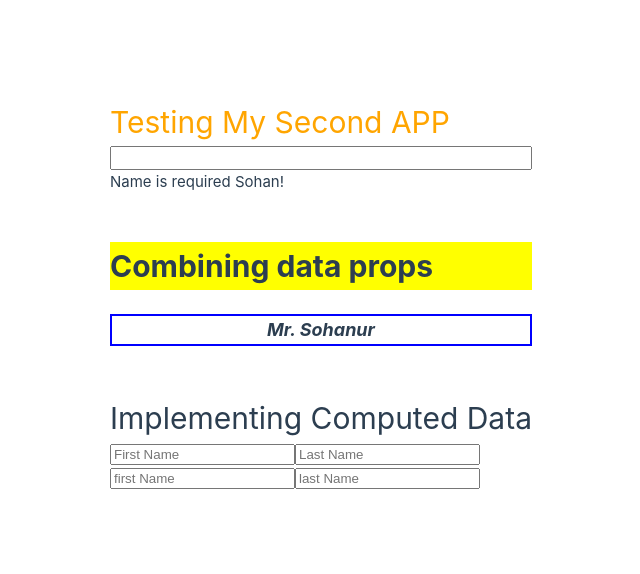
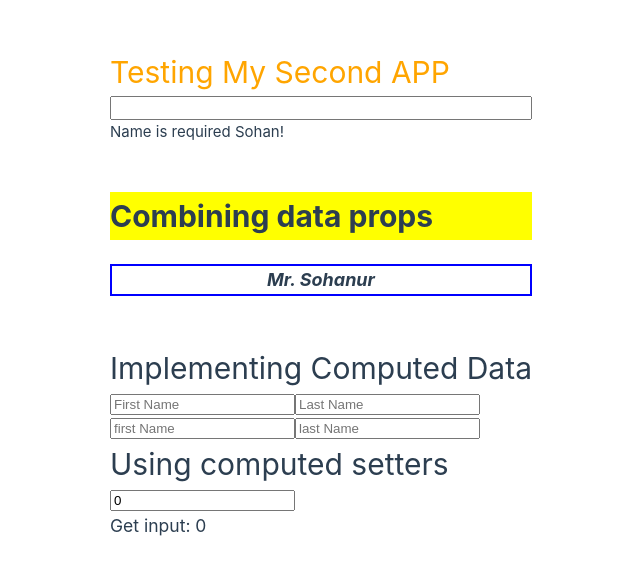
Before and after one commit to ProgrammerSohan/Vue-Js3_Frontend-Dev, a Vue app in the folder s2_ch2/second-app-ch2/: page / in a window 1280 px wide. Shown: the part 106-680 px from the top of the page, without its empty margins (108-748 px from the left). Built offline with nearby package versions, Linux system fonts and the light colour scheme.

Commit message:
2.02_using computed setters(a)

```diff
--- a/s2_ch2/second-app-ch2/src/App.vue
+++ b/s2_ch2/second-app-ch2/src/App.vue
@@ -10,6 +10,8 @@
   <Exercise2a />
   <br>
   <Testex21 />
+  <br>
+  <Exercise202/>
 
 </template>
 <script>
@@ -18,6 +20,7 @@
   import Computedproperty1 from './components/Computed-property1.vue'
   import Exercise2a from './components/Exercise2-01.vue'
   import Testex21 from './components/Testex21.vue'
+  import Exercise202 from './components/Exercise2-02.vue'
 
 export default{
   components: {
@@ -25,7 +28,9 @@
     Computedproperty0,
     Computedproperty1,
     Exercise2a,
-    Testex21
+    Testex21,
+    Exercise202
+
   }
 
 
--- /dev/null
+++ b/s2_ch2/second-app-ch2/src/components/Exercise2-02.vue
@@ -0,0 +1,37 @@
+<template lang="">
+    <div class="container">
+        <h1>Using computed setters</h1>
+        <input type="number" v-model="incrementOne">
+        <h3>Get input: {{ incrementOne }}</h3>
+    </div>
+</template>
+<script>
+    export default {
+
+        data(){
+            return {
+                count: -1,
+            }
+        },
+        computed:{
+            incrementOne: {
+                //getter
+                get(){
+                    return this.count +1
+
+                },
+                //setter
+                set(val){
+
+                    this.count = val - 1
+                },
+
+            },
+
+        },
+
+
+
+    }
+
+</script>
```
